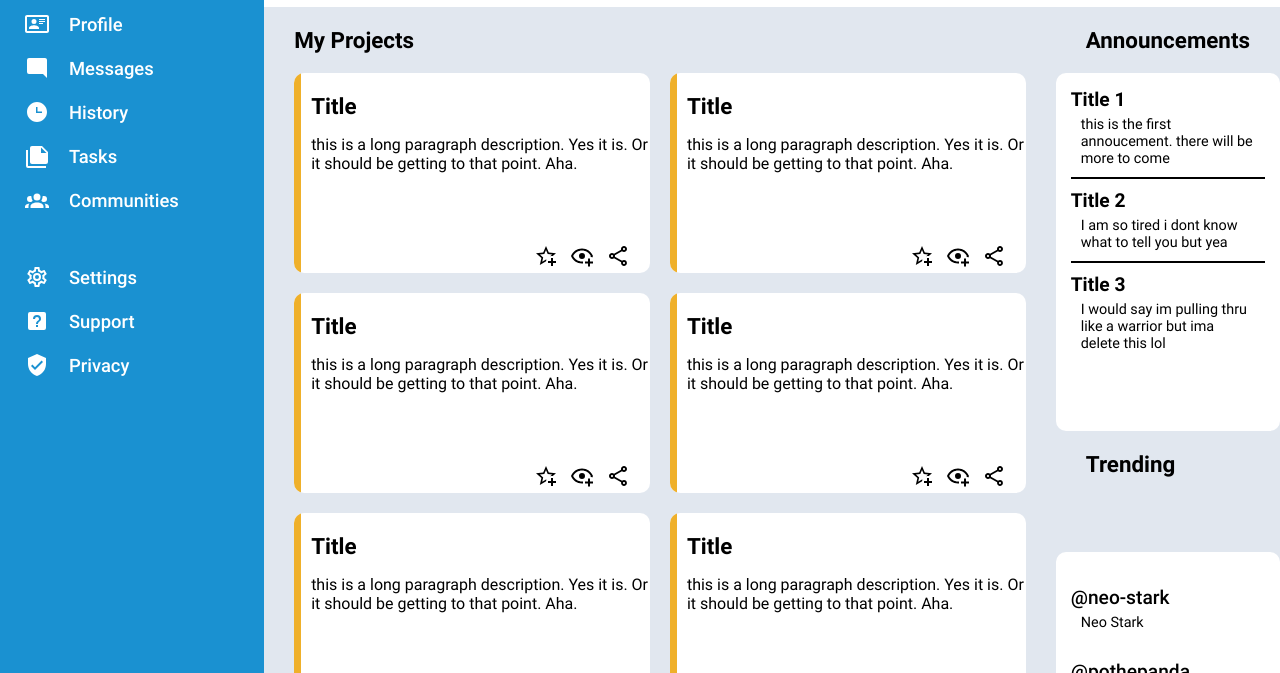
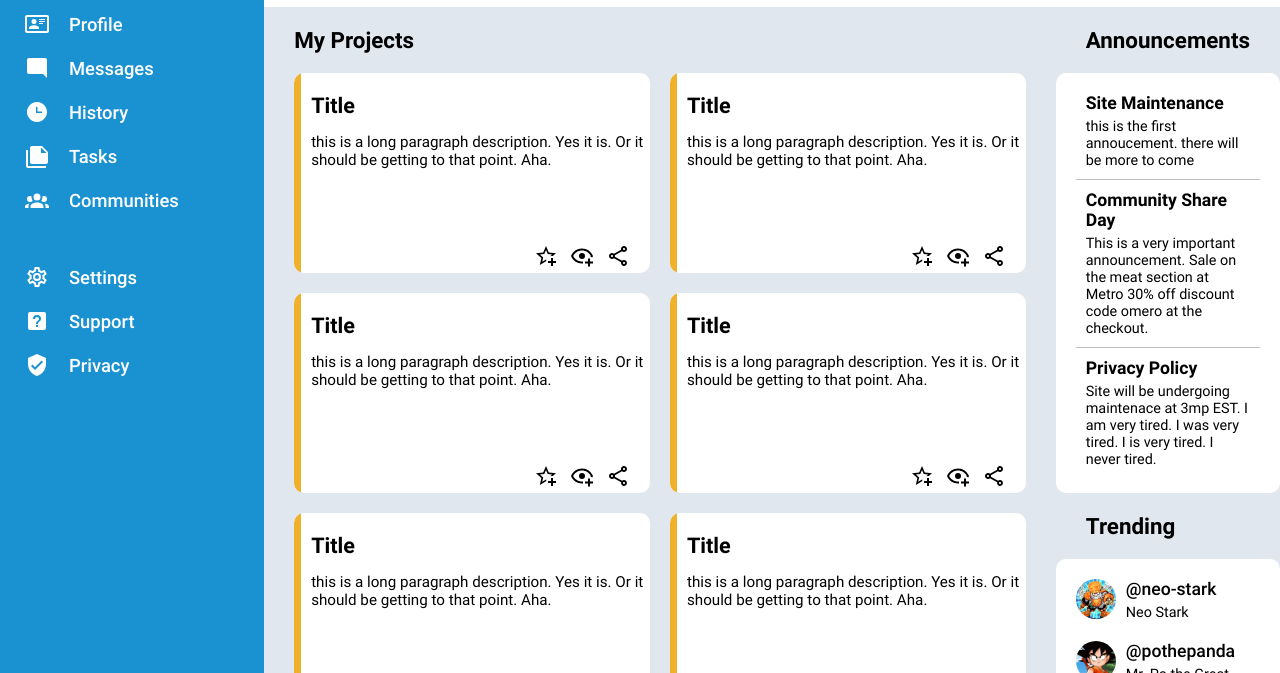
Before and after one commit to omero2582/admin-dashboard, a plain HTML site: page index.html in a window 1280 px wide. Shown: the part 127-800 px from the top of the page. Drawn offline with Linux system fonts and the light colour scheme.

Commit message:
Finish base dashboard with all components, TODO
still have to revise; change the yellow divs into left borders,
add padding to the right. Then read up more on moving with grid
to remove excess layout properties/doubled or unnecessary lines

```diff
--- a/index.html
+++ b/index.html
@@ -18,14 +18,14 @@
                 </div>
                 <div class="profile-container">
                     <img src="icons/bell-ring-outline.svg" alt="">
-                    <img src="profile-images/account1.jpg" alt="">
+                    <img src="profile-images/my-account.jpg" alt="">
                     <h1>omero 2582</h1>
                 </div>
 
             </div>
             <div class="main-bar">
                 <div class="greeting">
-                    <img src="/profile-images/account1.jpg" alt="">
+                    <img src="/profile-images/my-account.jpg" alt="">
                     <p>Hi there,</p>
                     <h1 class="greeting-name">omero 2582</h1>
                 </div>
@@ -111,37 +111,37 @@
             <h1 class="announce-txt">Announcements</h1>
             <div class="announcements">
                 <div class="annoucement-1">
-                    <h2>Title 1</h2>
+                    <h2>Site Maintenance</h2>
                     <p>this is the first annoucement. there will be more to come</p>
                 </div>
                 <div class="annoucement-2">
-                    <h2>Title 2</h2>
-                    <p>I am so tired i dont know what to tell you but yea</p>
+                    <h2>Community Share Day</h2>
+                    <p>This is a very important announcement. Sale on the meat section at Metro 30% off discount code omero at the checkout.</p>
                 </div>
                 <div class="annoucement-2">
-                    <h2>Title 3</h2>
-                    <p>I would say im pulling thru like a warrior but ima delete this lol</p>
+                    <h2>Privacy Policy</h2>
+                    <p>Site will be undergoing maintenace at 3mp EST. I am very tired. I was very tired. I is very tired. I never tired.</p>
                 </div>
             </div>
             <h1>Trending</h1>
             <div class="trending">
                 <div class="account-1">
-                    <img src="" alt="">
+                    <img src="/profile-images/account-1.jpg" alt="">
                     <h2>@neo-stark</h2>
                     <p>Neo Stark</p>
                 </div>
                 <div class="account-2">
-                    <img src="" alt="">
+                    <img src="/profile-images/account-2.jpeg" alt="">
                     <h2>@pothepanda</h2>
                     <p>Mr. Po the Great</p>
                 </div>
                 <div class="account-3">
-                    <img src="" alt="">
+                    <img src="/profile-images/account-3.jpg" alt="">
                     <h2>@obama</h2>
                     <p>Real Obama trust</p>
                 </div>
                 <div class="account-4">
-                    <img src="" alt="">
+                    <img src="/profile-images/account-4.jpg" alt="">
                     <h2>@bot-account</h2>
                     <p>This is a Human</p>
                 </div>
--- a/style.css
+++ b/style.css
@@ -187,7 +187,7 @@ body{
     background-color: var(--gray);
     display: grid;
     grid-template-columns: 1fr min-content;
-    grid-template-rows: repeat(4, auto);
+    grid-template-rows: repeat(4, auto) 1fr;
 }
 
 .content h1{
@@ -200,7 +200,7 @@ body{
     grid-row: 2/-1;
     padding: 0px 30px;
     display: grid;
-    grid-template-columns: repeat(auto-fit, minmax(300px, 1fr));
+    grid-template-columns: repeat(auto-fit, minmax(250px, 1fr));
     gap: 20px;
 }
 
@@ -214,6 +214,10 @@ body{
     background-color: var(--white);
     border-radius: 10px;
     overflow: hidden;
+}
+
+.content .project h2{
+
 }
 
 .content .project .bottom-buttons {
@@ -252,28 +256,29 @@ button.share{
 
 .content .project h2{
     margin: 20px 0 0;
-    font-size: 1.4rem;
+    font-size: 1.35rem;
 }
 
 .content .project p{
-
+    font-size: 0.95rem;
 }
 
 
 .content .announcements, .trending{
     background-color: var(--white);
-    padding: 15px;
+    padding: 20px;
+    padding-bottom: 15px;
     border-radius: 10px;
 }
 
 .content .announcements div + div{
-    border-top: 2px solid black;
+    border-top: 1.5px solid hsl(0, 0%, 75%);
     padding-top: 10px;
 }
 
 .content .announcements h2, .trending h2{
-    font-size: 1.2rem;
-    margin: 0;
+    font-size: 1.1rem;
+    margin: 0 10px;
 }
 
 .content .announcements p, .trending p{
@@ -282,6 +287,40 @@ button.share{
     margin-top: 5px;
 }
 
+
+
+.trending > div{
+    display: grid;
+    grid-template-columns: auto auto 1fr;
+    grid-template-rows: 1fr auto;
+}
+
+.trending > div + div{
+    padding-top: 10px;
+    /* border-top: 1.5px solid hsl(0, 0%, 75%); */
+}
+
 .trending h2{
+    margin: 0 10px;
     font-weight: 500;
 }
+
+.trending p{
+    grid-column: 2/3;
+    grid-row: 2/3;
+}
+
+
+.trending img{
+    width: 40px;
+    height: 40px;
+    object-fit: cover;             /**/
+    object-position: center;    /*center and scale, have to recheck docs for drawbacks*/
+    border-radius: 50%;
+
+    grid-row: 1/3;
+}
+
+button:hover{
+    cursor: pointer;
+}
```
Also changed, not shown: profile-images/account-1.jpg (added), profile-images/account-2.jpeg (added), profile-images/account-3.jpg (added), profile-images/account-4.jpg (added), profile-images/my-account.jpg (renamed from profile-images/account1.jpg), 1 other file.
